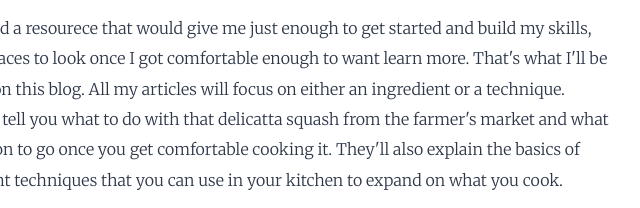
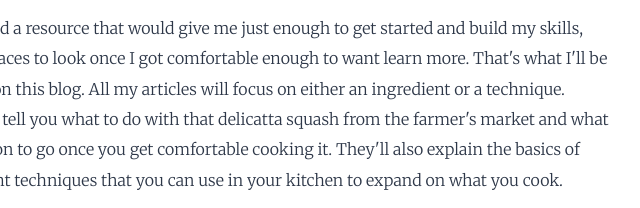
Before and after one commit to michaelgt04/mikes-tiny-kitchen, a Gatsby site: page /about in a window 1280 px wide. Shown: the part 1009-1217 px from the top of the page, 359-999 px from the left. Built offline with nearby package versions, Linux system fonts and the light colour scheme; Gatsby itself is replaced by a stand-in of ours.

Commit message:
About page typo

```diff
--- a/src/pages/about.jsx
+++ b/src/pages/about.jsx
@@ -53,7 +53,7 @@ const About = () => (
       almost turned me off to baking altogether.
     </p>
     <p className="body-font">
-      I needed a resourece that would give me just enough to get started and
+      I needed a resource that would give me just enough to get started and
       build my skills, with places to look once I got comfortable enough to want
       learn more. That's what I'll be doing on this blog. All my articles will
       focus on either an ingredient or a technique. They'll tell you what to do
```
